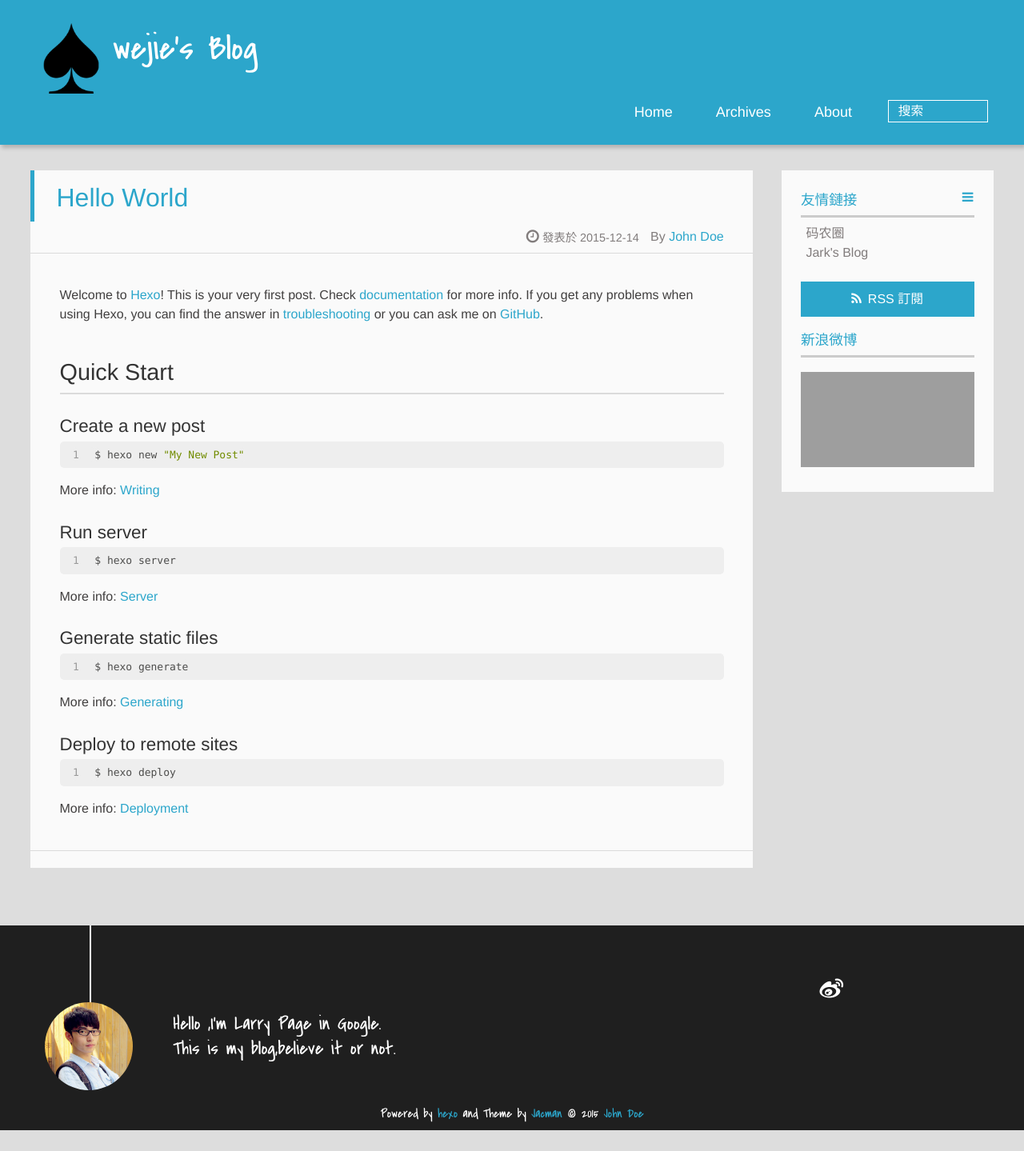
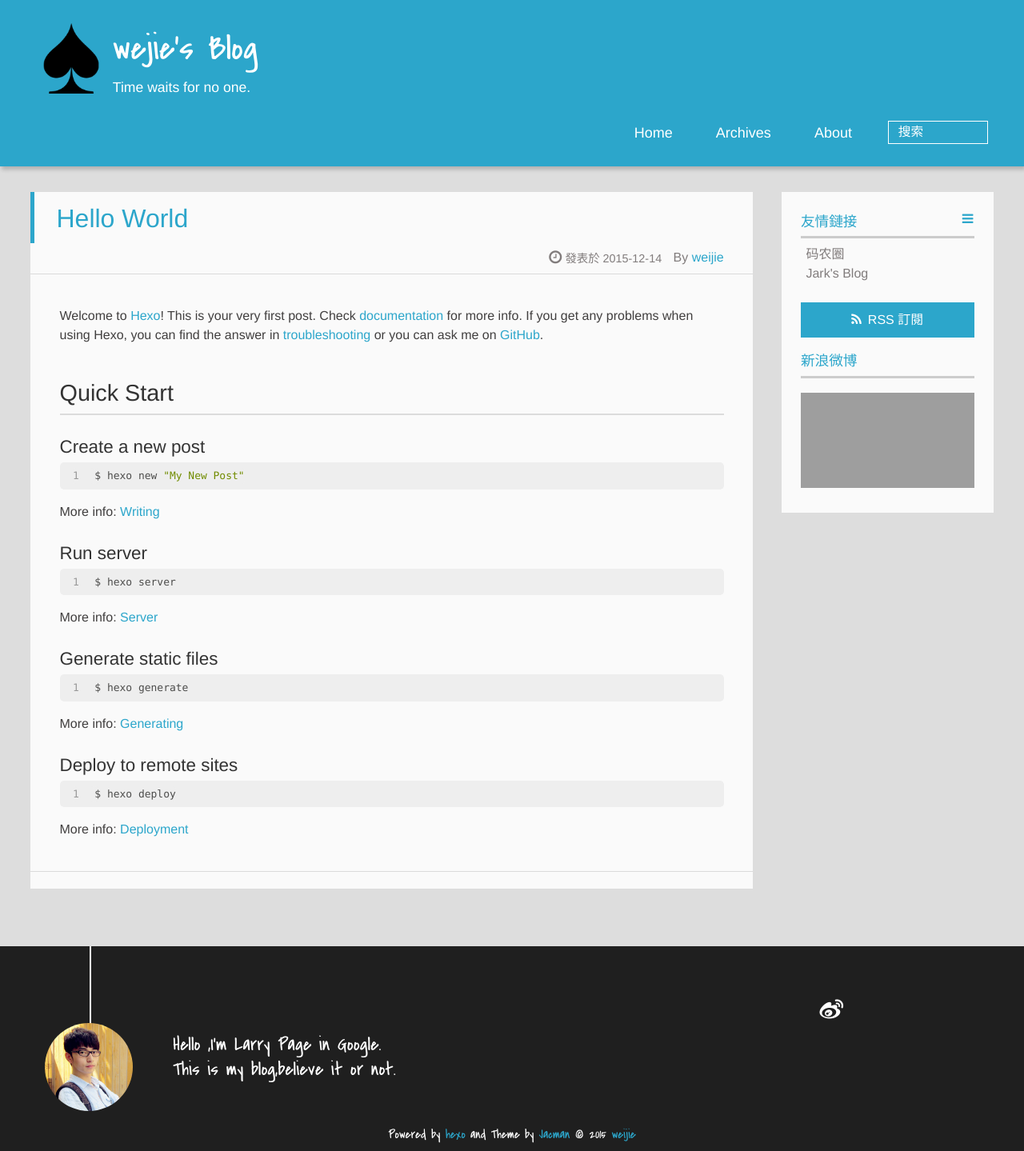
Before and after one commit to wejie00/WeJie.github.io, a plain HTML site: page index.html in a window 1280 px wide. Shown: the whole page at 80% size. Before the commit the page ends 1413 px from the top, so only its background shows below. Drawn offline with Linux system fonts and the light colour scheme; grey boxes are pictures that could not be loaded; a script that the page names is missing.

Commit message:
Site updated: 2015-12-15 00:02:51

```diff
--- a/index.html
+++ b/index.html
@@ -7,19 +7,19 @@
     <title>wejie&#39;s Blog</title>
     <meta name="viewport" content="width=device-width, initial-scale=1,user-scalable=no">
 
-    <meta name="author" content="John Doe">
+    <meta name="author" content="weijie">
 
 
 
-    <meta name="description">
+    <meta name="description" content="学习 实践 思考 记录">
 <meta property="og:type" content="website">
 <meta property="og:title" content="wejie's Blog">
 <meta property="og:url" content="http://yoursite.com/index.html">
 <meta property="og:site_name" content="wejie's Blog">
-<meta property="og:description">
+<meta property="og:description" content="学习 实践 思考 记录">
 <meta name="twitter:card" content="summary">
 <meta name="twitter:title" content="wejie's Blog">
-<meta name="twitter:description">
+<meta name="twitter:description" content="学习 实践 思考 记录">
 
 
     <link rel="alternative" href="/atom.xml" title="wejie&#39;s Blog" type="application/atom+xml">
@@ -45,7 +45,7 @@
 
 			<div id="textlogo">
 				<h1 class="site-name"><a href="/" title="wejie&#39;s Blog">wejie&#39;s Blog</a></h1>
-				<h2 class="blog-motto"></h2>
+				<h2 class="blog-motto">Time waits for no one.</h2>
 			</div>
 			<div class="navbar"><a class="navbutton navmobile" href="#" title="菜單">
 			</a></div>
@@ -85,7 +85,7 @@
   </h1>
   <p class="article-author">By
 
-		<a href="/about" title="John Doe" target="_blank" itemprop="author">John Doe</a>
+		<a href="/about" title="weijie" target="_blank" itemprop="author">weijie</a>
 
   <p class="article-time">
     <time datetime="2015-12-14T14:29:30.000Z" itemprop="datePublished"> 發表於 2015-12-14</time>
@@ -216,7 +216,7 @@
 		<p class="copyright">
 		Powered by <a href="http://hexo.io" target="_blank" title="hexo">hexo</a> and Theme by <a href="https://github.com/wuchong/jacman" target="_blank" title="Jacman">Jacman</a> © 2015
 
-		<a href="/about" target="_blank" title="John Doe">John Doe</a>
+		<a href="/about" target="_blank" title="weijie">weijie</a>
 
 
 		</p>
```
Also changed, not shown: 2015/12/14/hello-world/index.html (+4 -4 lines), archives/2015/12/index.html (+6 -6 lines), archives/2015/index.html (+6 -6 lines), archives/index.html (+6 -6 lines).
